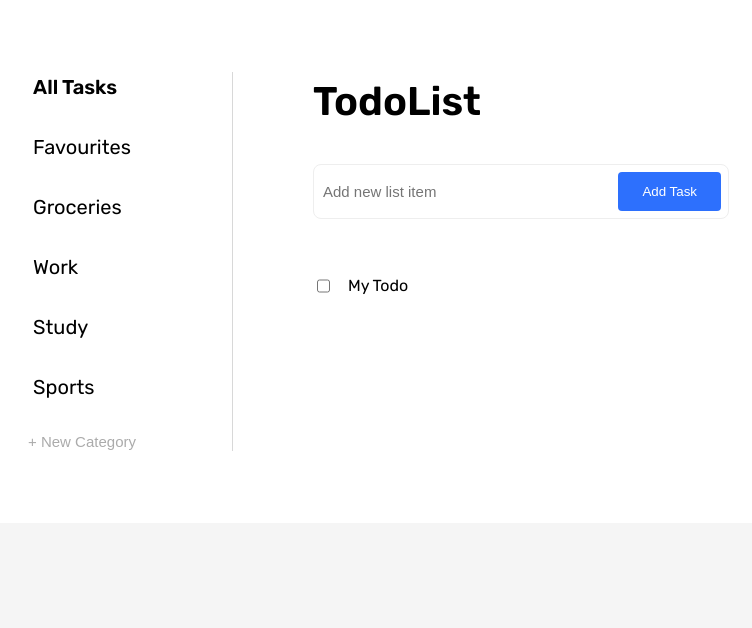
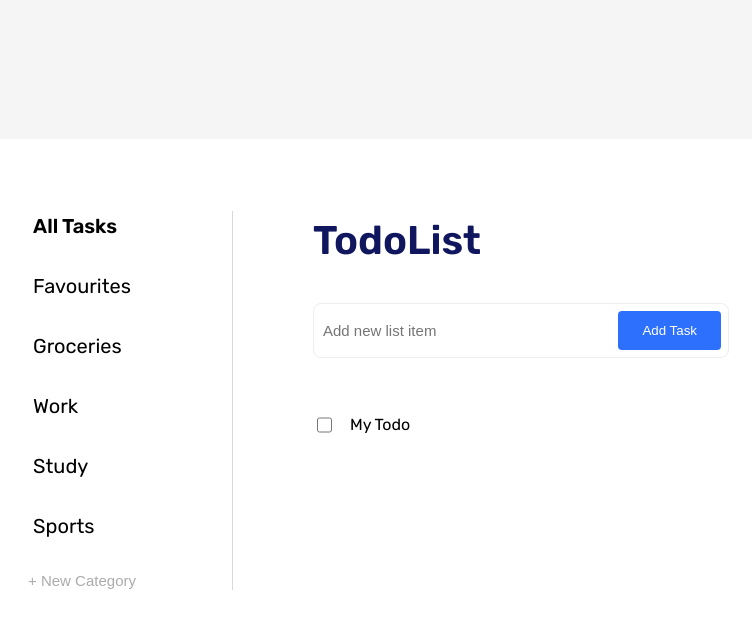
Before and after one commit to serhiyhvala/redux-toolkit-todolist, a React (Vite) app: page / in a window 1280 px wide. Shown: the top 628 px of the page, without its empty margins (208-960 px from the left). Built offline with nearby package versions, Linux system fonts and the light colour scheme.

Commit message:
Update Styles For Project

```diff
--- a/src/App.module.scss
+++ b/src/App.module.scss
@@ -1,5 +1,13 @@
+.main_container{
+  height: 100vh;
+  width: 100%;
+  display: flex;
+  align-items: center;
+  justify-content: center;
+}
+
 .container {
-  max-width: 1000px;
+  min-width: 1000px;
   background-color: #ffff;
   border-radius: 32px;
   margin: 0 auto;
--- a/src/App.tsx
+++ b/src/App.tsx
@@ -6,8 +6,8 @@ const App = () => {
   return (
       <div className={styles.main_container}>
         <div className={styles.container}>
-          <Categories />
-          <TodoList />
+          <Categories/>
+          <TodoList/>
         </div>
       </div>
   );
--- a/src/components/categories/Categories.module.scss
+++ b/src/components/categories/Categories.module.scss
@@ -7,8 +7,13 @@
   ul > li{
     margin-bottom: 30px;
     font-size: 20px;
+    cursor: pointer;
+    transition: .3s all ease-in-out;
     &:first-child{
       font-weight: 600;
+    }
+    &:hover{
+      color: #2D70FD;
     }
   }
   &_button{
--- a/src/components/todoList/TodoList.module.scss
+++ b/src/components/todoList/TodoList.module.scss
@@ -6,6 +6,7 @@
   span{
     font-size: 40px;
     font-weight: 600;
+    color: #11175E;
   }
 }
 
@@ -36,8 +37,13 @@
     display: flex;
     gap: 15px;
     margin-bottom: 15px;
+    transition: .3s all ease-in-out;
+    cursor: pointer;
     input{
-      background-color: #2D70FD;
+      width: 15px;
+    }
+    &:hover{
+      color: #2D70FD;
     }
   }
 }
```
